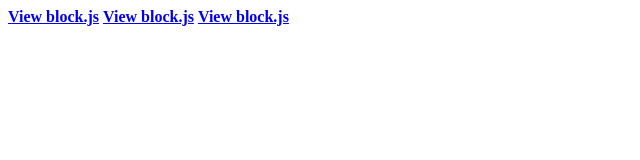
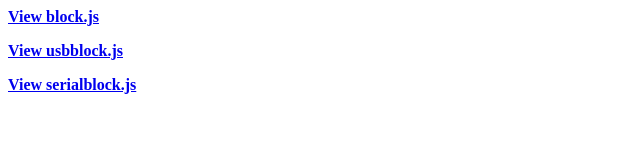
Before and after one commit to leedsrobotics/leedsrobotics.github.io, a plain HTML site: page index.html in a window 1280 px wide. Shown: the whole page, without its empty margins (0-640 px from the left). Drawn offline with Linux system fonts and the light colour scheme.

Commit message:
Update index.html

```diff
--- a/index.html
+++ b/index.html
@@ -1,8 +1,8 @@
 <html>
         <head></head>
         <body>
-                <a href="http://leedsrobotics.github.io/blocks.js"><strong>View block.js</strong></a>
-                <a href="http://leedsrobotics.github.io/usbblocks.js"><strong>View block.js</strong></a>
-                <a href="http://leedsrobotics.github.io/serialblocks.js"><strong>View block.js</strong></a>
+                <p><a href="http://leedsrobotics.github.io/blocks.js"><strong>View block.js</strong></a></p>
+                <p><a href="http://leedsrobotics.github.io/usbblocks.js"><strong>View usbblock.js</strong></a></p>
+                <p><a href="http://leedsrobotics.github.io/serialblocks.js"><strong>View serialblock.js</strong></a></p>
         </body>
 </html>
```
